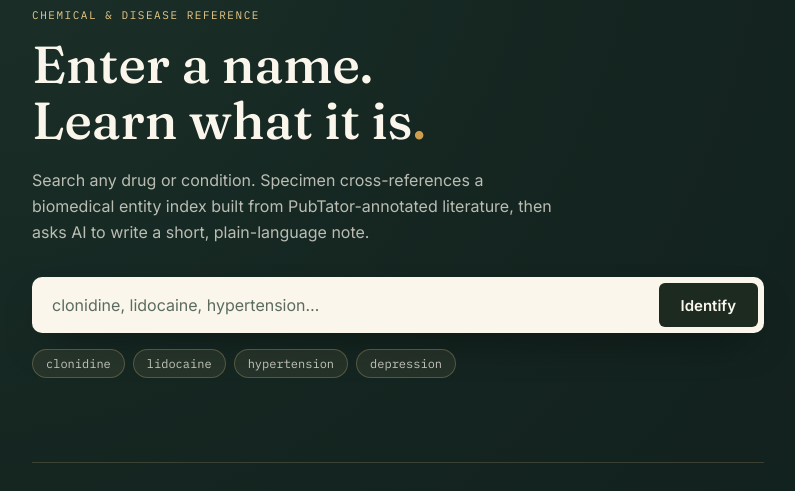
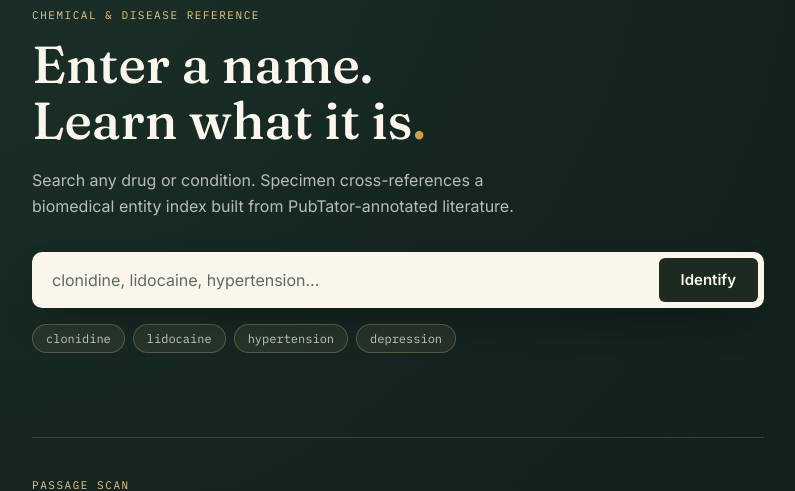
Before and after one commit to nitishkumar2701/pharma-ner-app, a Flask app: page / in a window 1280 px wide. Shown: the part 153-644 px from the top of the page, without its empty margins (242-1037 px from the left). Run offline with Flask 3, Linux system fonts and the light colour scheme.

Commit message:
Update index.html

```diff
--- a/templates/index.html
+++ b/templates/index.html
@@ -3,7 +3,7 @@
   <head>
     <meta charset="UTF-8" />
     <meta name="viewport" content="width=device-width, initial-scale=1.0" />
-    <title>Specimen &mdash; Drug &amp; Disease Lookup</title>
+    <title>RX Specimen AI</title>
     <link rel="preconnect" href="https://fonts.googleapis.com" />
     <link
       href="https://fonts.googleapis.com/css2?family=Fraunces:opsz,wght@9..144,400;9..144,500;9..144,600&family=Inter:wght@400;500;600&family=IBM+Plex+Mono:wght@400;500&display=swap"
@@ -35,8 +35,7 @@
           </h1>
           <p class="lede">
             Search any drug or condition. Specimen cross-references a biomedical
-            entity index built from PubTator-annotated literature, then asks AI
-            to write a short, plain-language note.
+            entity index built from PubTator-annotated literature.
           </p>
 
           <form id="search-form" class="search-form" autocomplete="off">
```
